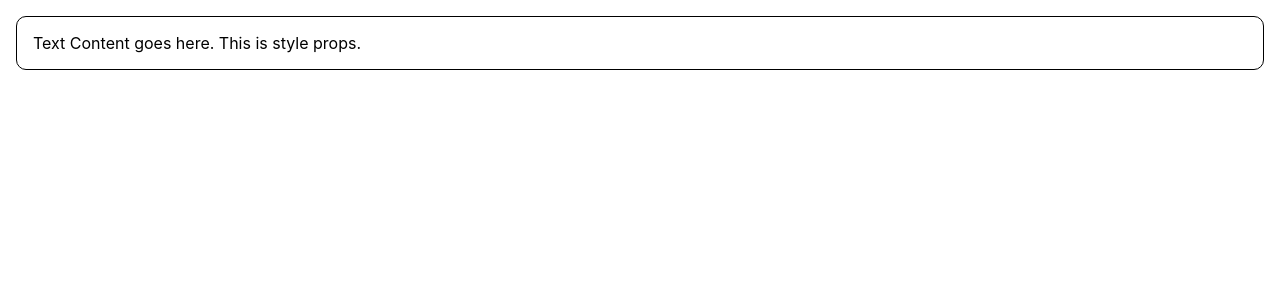
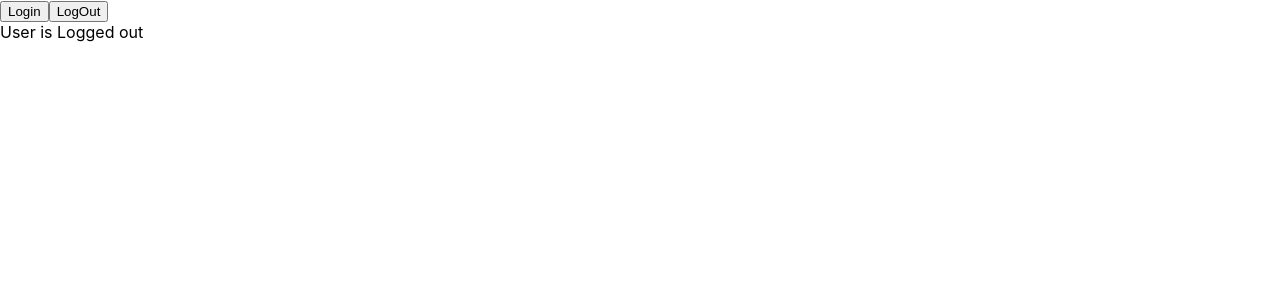
Before and after one commit to sadikul60/explore-react-typescript, a React (Create React App) app: page / in a window 1280 px wide. Shown: the top 300 px of the page. Built offline with nearby package versions, Linux system fonts and the light colour scheme.

Commit message:
added useState

```diff
--- a/src/App.tsx
+++ b/src/App.tsx
@@ -1,11 +1,13 @@
 
 import './App.css';
+import Login from './components/Login/Login';
 import Container from './components/StyleProps/Container';
 
 function App() {
   return (
     <div>
-      <Container style={{border: '1px solid black', padding: '1rem', margin: '1rem', borderRadius: '10px'}} />
+      {/* <Container style={{border: '1px solid black', padding: '1rem', margin: '1rem', borderRadius: '10px'}} /> */}
+      <Login />
     </div>
   );
 }
--- /dev/null
+++ b/src/components/Login/Login.tsx
@@ -0,0 +1,24 @@
+import { useState } from "react";
+
+
+const Login = () => {
+
+    const [isLogIn, setIslogIn] = useState(false);
+
+    const handleLogin = () => {
+        setIslogIn(true);
+    }
+
+    const handleLogOut = () => {
+        setIslogIn(false);
+    }
+    return (
+        <div>
+            <button onClick={handleLogin}>Login</button>
+            <button onClick={handleLogOut}>LogOut</button>
+            <div> User is {isLogIn ? 'Logged in' : 'Logged out'}</div>
+        </div>
+    );
+};
+
+export default Login;
```
